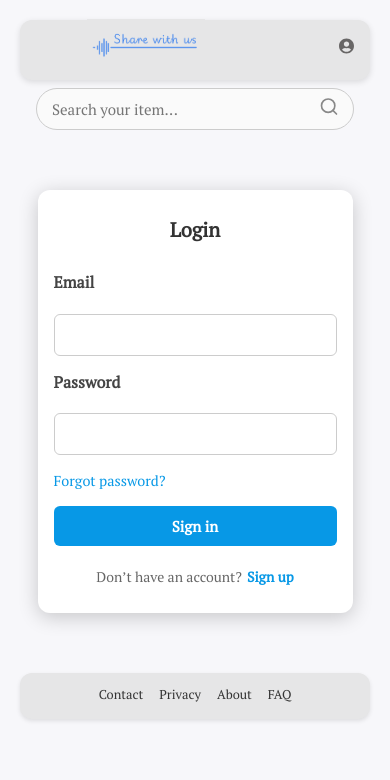
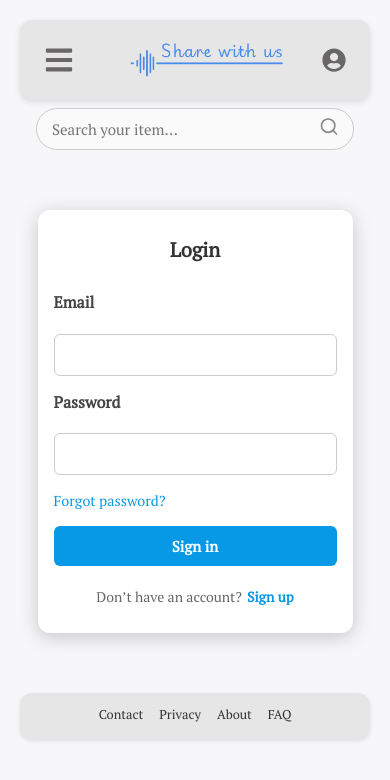
Before and after one commit to HackYourFutureProjects/c51-final-project-group-A, a React (Vite) app in the folder client/: page /auth in a window 390 px wide. Shown: the top 780 px of the page. Built offline with nearby package versions, Linux system fonts and the light colour scheme.

Commit message:
update names

```diff
--- a/client/src/components/AuthToggle.jsx
+++ b/client/src/components/AuthToggle.jsx
@@ -1,6 +1,5 @@
 import PropTypes from "prop-types";
 
-// Component to toggle between login and registration modes
 export default function AuthToggle({ isLogin, toggleMode }) {
   return (
     <div className="switch-text">
--- a/client/src/components/Header.css
+++ b/client/src/components/Header.css
@@ -14,14 +14,14 @@
   position: relative;
 }
 
-.left-section,
-.center-section,
+.header-left,
+.header-center,
 .header-right {
   display: flex;
   align-items: center;
 }
 
-.center-section {
+.header-center {
   position: absolute;
   left: 50%;
   transform: translateX(-50%);
@@ -96,64 +96,3 @@
   cursor: pointer;
   padding: 0.6rem;
 }
-
-@media (max-width: 900px) {
-  .logo {
-    margin-left: 0rem;
-  }
-}
-@media (max-width: 720px) {
-  .header {
-    flex-wrap: nowrap;
-    height: 60px;
-  }
-
-  .center-section {
-    flex-grow: 0;
-    width: 100%;
-    justify-content: center;
-  }
-  .logo {
-    width: 18cqh;
-    margin: 0 0 0 0;
-  }
-  .user-name {
-    font-size: 10px;
-  }
-}
-@media (max-width: 480px) {
-  .header {
-    flex-direction: row;
-    padding: 1rem;
-    width: auto;
-  }
-
-  .center-section {
-    width: 50%;
-    justify-content: center;
-  }
-  .left-section {
-    width: 50%;
-    justify-content: flex-start;
-    margin-bottom: 0.5rem;
-  }
-  .menu-icon {
-    font-size: 24px;
-    margin-right: 0.2rem;
-  }
-
-  .header-right {
-    justify-content: flex-end;
-    margin-bottom: 0.5rem;
-    flex-direction: row;
-  }
-  .header-icon {
-    width: 15px;
-  }
-  .logo {
-    width: 14cqh;
-  }
-  .user-name {
-    font-size: 9px;
-  }
-}
--- a/client/src/components/Header.jsx
+++ b/client/src/components/Header.jsx
@@ -49,7 +49,7 @@ const Header = () => {
   return (
     <>
       <div className="header">
-        <div className="left-section">
+        <div className="header-left">
           <FaBars
             className="menu-icon"
             onClick={() => setIsSidebarOpen(true)}
@@ -62,7 +62,7 @@ const Header = () => {
             <img src={logo} alt="Company Logo" className="logo" />
           </button>
         </div>
-        <div className="center-section">
+        <div className="header-center">
           <div className="search-bar-inline">
             <SearchBar />
           </div>
```
